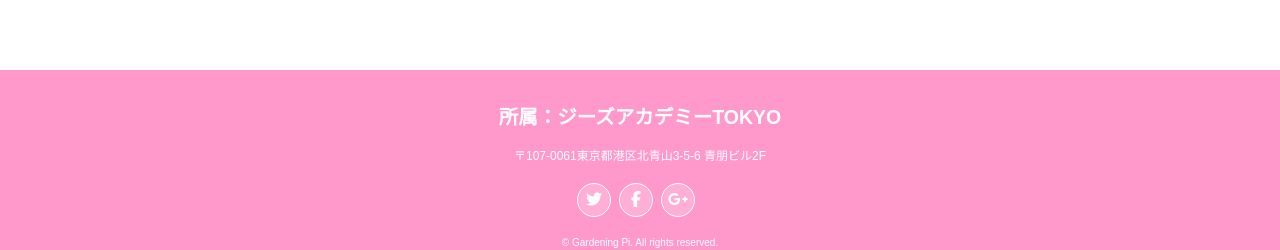
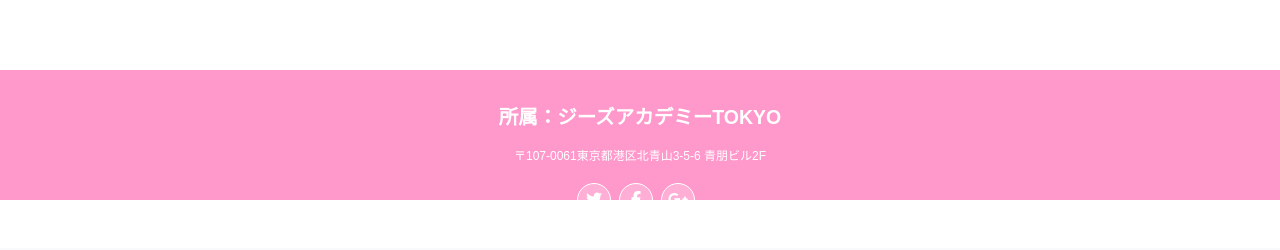
Before and after one commit to yumi050/GardeningPi, a PHP site: page / in a window 1280 px wide. Shown: the part 2170-2420 px from the top of the page. After the commit the page ends 2370 px from the top, so only its background shows below. Run offline with PHP 8.4, Linux system fonts and the light colour scheme; some libraries are stand-ins or nearby versions.

Commit message:
Update styles.css

```diff
--- a/styles.css
+++ b/styles.css
@@ -144,7 +144,7 @@ header .container{
 
 /*フッター*/
 footer{
-  height: 150px;/* 画面の高さ＝100vh */
+  height: 100px;/* 画面の高さ＝100vh */
   background-color: #FF99CC;
   padding-top: 15px;
   padding-bottom: 15px;
```
